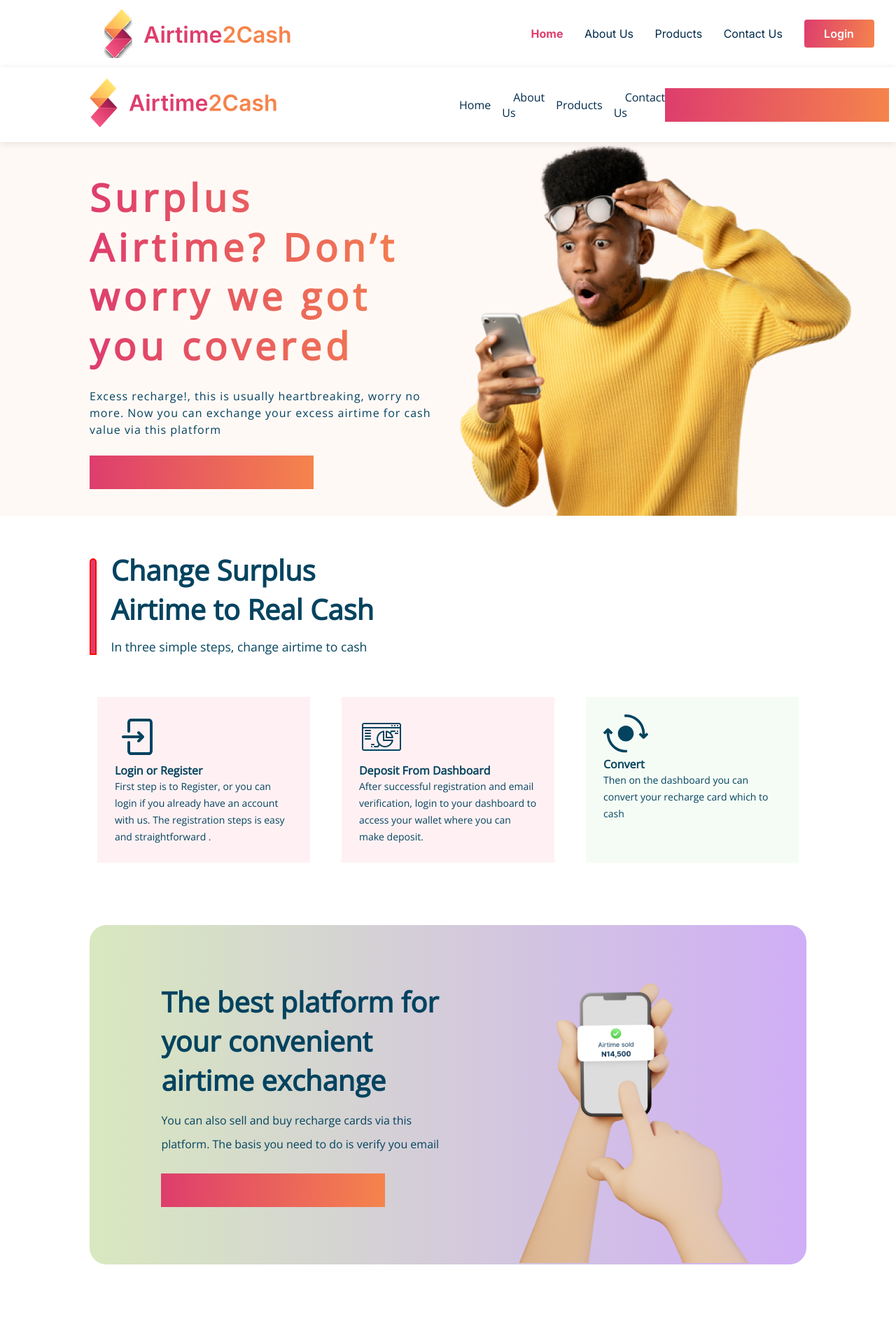
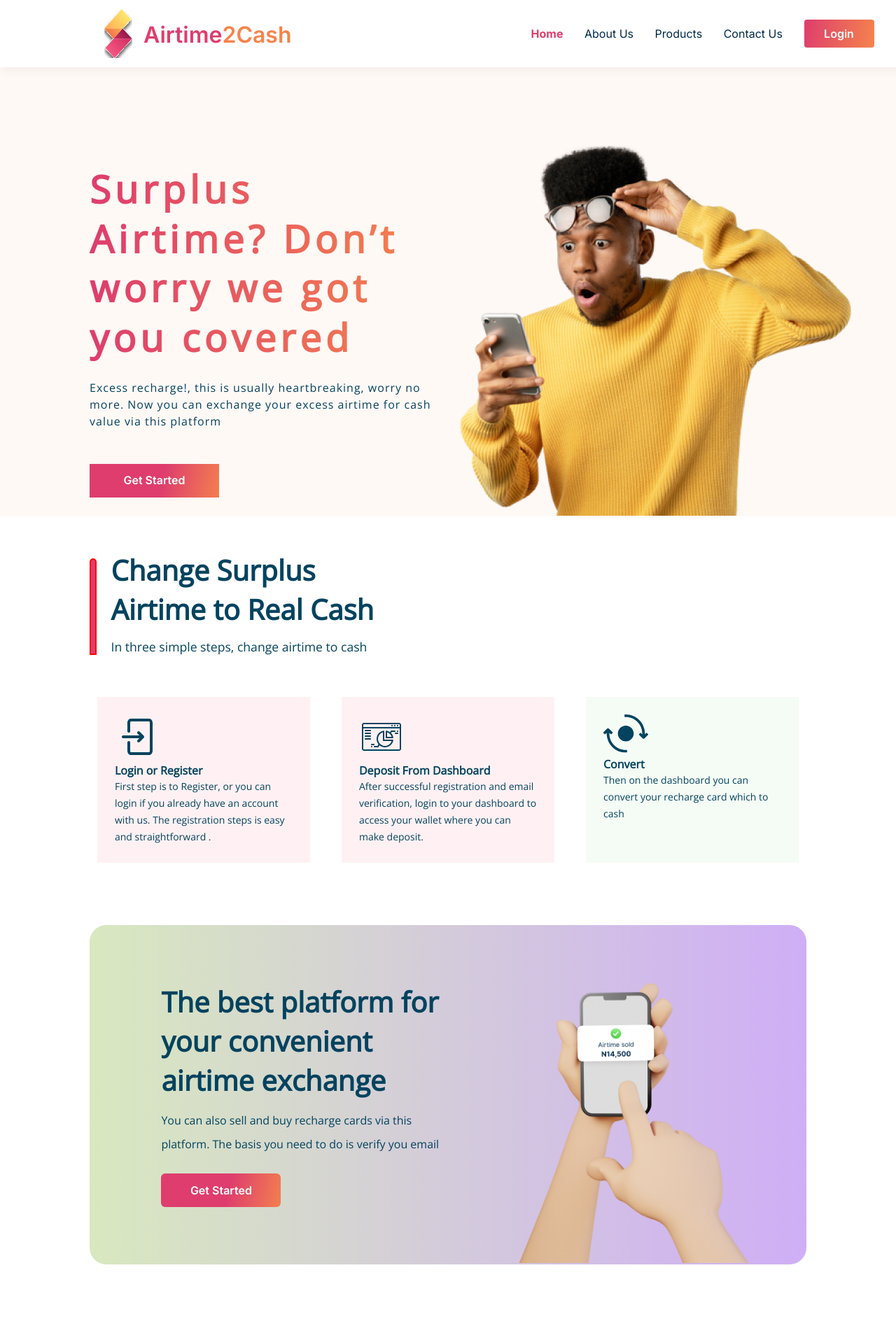
Before and after one commit to AnuOderinlo/airtimeToCash, a React (Create React App) app in the folder frontend/: page / in a window 1280 px wide. Shown: the top 1905 px of the page at 70% size. Built offline with nearby package versions, Linux system fonts and the light colour scheme.

Commit message:
landing page

```diff
--- a/frontend/package.json
+++ b/frontend/package.json
@@ -8,7 +8,9 @@
     "@testing-library/react": "^13.4.0",
     "@testing-library/user-event": "^13.5.0",
     "axios": "^0.27.2",
+    "bootstrap": "^5.2.1",
     "react": "^18.2.0",
+    "react-bootstrap": "^2.5.0",
     "react-dom": "^18.2.0",
     "react-elastic-carousel": "^0.11.5",
     "react-icons": "^4.4.0",
--- a/frontend/src/App.js
+++ b/frontend/src/App.js
@@ -1,6 +1,5 @@
 import { Login } from './components/Login/Login';
 import { BrowserRouter, Routes, Route } from 'react-router-dom';
-import {NavBar} from './components/NavBar/NavBar';
 import LandingPage from './pages/LandingPage';
 
 import ForgotPassword from './pages/ForgotPassword';
@@ -11,11 +10,9 @@ import './App.css';
 function App() {
   return (
     <BrowserRouter>
-    <NavBar/>
       <Routes>
       <Route path="/" element={<LandingPage />} />
         <Route path="/login" element={<Login />} />
-       {/* <Route path="*" element={<PageNotFound />} /> */}
         <Route path='/forgot-password' element={<ForgotPassword />} />
         <Route path='/verification' element={<EmailVerification />} />
         <Route path='/users/change-password/:id' element={<ResetPassword />} />
--- a/frontend/src/components/Button.jsx
+++ b/frontend/src/components/Button.jsx
@@ -1,9 +1,9 @@
 import React from 'react'
 import { ButtonStyle } from '../styles/ButtonStyle'
 
-const Button = ({text, clickHandle, flag, radius}) => {
+const Button = ({text, clickHandle, flag, radius, width}) => {
   return (
-    <ButtonStyle flag={flag} type="button" onClick={clickHandle} style={{borderRadius:`${radius}`}}>{text} </ButtonStyle>
+    <ButtonStyle flag={flag} type="button" onClick={clickHandle} style={{borderRadius:`${radius}`, width:`${width}px`}}>{text} </ButtonStyle>
   )
 }
 
--- a/frontend/src/components/NavBar/NavBar.jsx
+++ b/frontend/src/components/NavBar/NavBar.jsx
@@ -86,5 +86,5 @@ export const NavBar = ({
         </div>
     </div>
 </div>
-  )
+    )
 }
--- a/frontend/src/pages/LandingPage.jsx
+++ b/frontend/src/pages/LandingPage.jsx
@@ -5,13 +5,15 @@ import rechargeImage from '../assets/images/Recharge.png'
 import loginIcon from '../assets/icon/Login.svg'
 import DashboardIcon from '../assets/icon/Dashboard.svg'
 import Spinning from '../assets/icon/Spinning.svg'
-import {Button} from '../components/utils/Button/Button'
+import Button from '../components/Button'
 import SliderItem from '../components/Landingpage/SliderItem.jsx'
-import { Navbar} from '../components/Landingpage/Navbar'
+// import  {Navbar} from '../components/Landingpage/Navbar'
 import { Footer } from '../components/Landingpage/Footer'
-import { Link } from 'react-router-dom'
+import { Link, useNavigate } from 'react-router-dom'
+import { NavBar } from '../components/NavBar/NavBar';
 
 export const LandingPage = () => {
+  const navigate = useNavigate()
  const slideData = [
     {
       name: 'Adekola Johnson',
@@ -31,15 +33,20 @@ export const LandingPage = () => {
     },
   ];
 
+  const handleGetStarted = () => {
+    navigate('/signup')
+  }
+
   return (
     <div>
       {/* HEOR SECTION  */}
-      <Navbar landing/>
+      <NavBar landing />
     <Hero>
       <div className='heroText'>
         <p><b>Surplus Airtime? Don’t worry we got you covered</b></p>
         <small>Excess recharge!, this is usually heartbreaking, worry no more.  Now you can exchange your excess airtime for cash value via this platform</small>
-        <Link to='/register'><Button height='48px' width='185px'>Get Started</Button></Link>
+        {/* <Link to='/register'><button height='48px' width='185px'>Get Started</button></Link> */}
+        <Button text={'Get Started'} radius={0} clickHandle={handleGetStarted}/>
       </div>
       <div className='heroImage'><img src={heroImage} alt="" /></div>
     </Hero>
@@ -76,7 +83,9 @@ export const LandingPage = () => {
       <div className='productDescription'>
         <h2>The best platform for your convenient airtime exchange</h2>
         <p>You can also sell and buy recharge cards via this platform. The basis you need to do is verify you email </p>
-        <Link to='/register'><Button height='48px' width='185px'>Get Started</Button></Link>
+        {/* <Link to='/register'><Button height='48px' width='185px'>Get Started</Button></Link> */}
+        <Button text={'Get Started'} radius={4} width={171} clickHandle={handleGetStarted}/>
+
       </div>
       <div className='productImage'><img src={rechargeImage} alt=""/></div>
     </ProductSection>
--- a/frontend/src/styles/ButtonStyle.js
+++ b/frontend/src/styles/ButtonStyle.js
@@ -47,5 +47,4 @@ export const ButtonStyle = styled.button`
         background: #bebebe;
         }
     `}
-
 `
--- a/frontend/src/styles/LandingStyles.js
+++ b/frontend/src/styles/LandingStyles.js
@@ -84,6 +84,11 @@ export const Hero = styled.div`
   flex-wrap: wrap-reverse;
   background-color: rgba(255, 249, 246);
   align-items: center;
+
+  Button{
+    width: 185px;
+  }
+
   @media (max-width: 1024px) {
     & .heroText {
       margin: 4% 0 10% 0;
```
Also changed, not shown: frontend/src/components/Landingpage/Navbar.md (renamed from frontend/src/components/Landingpage/Navbar.jsx, +2 -4 lines), 1 other file (tests, documents, lock files or other folders).
